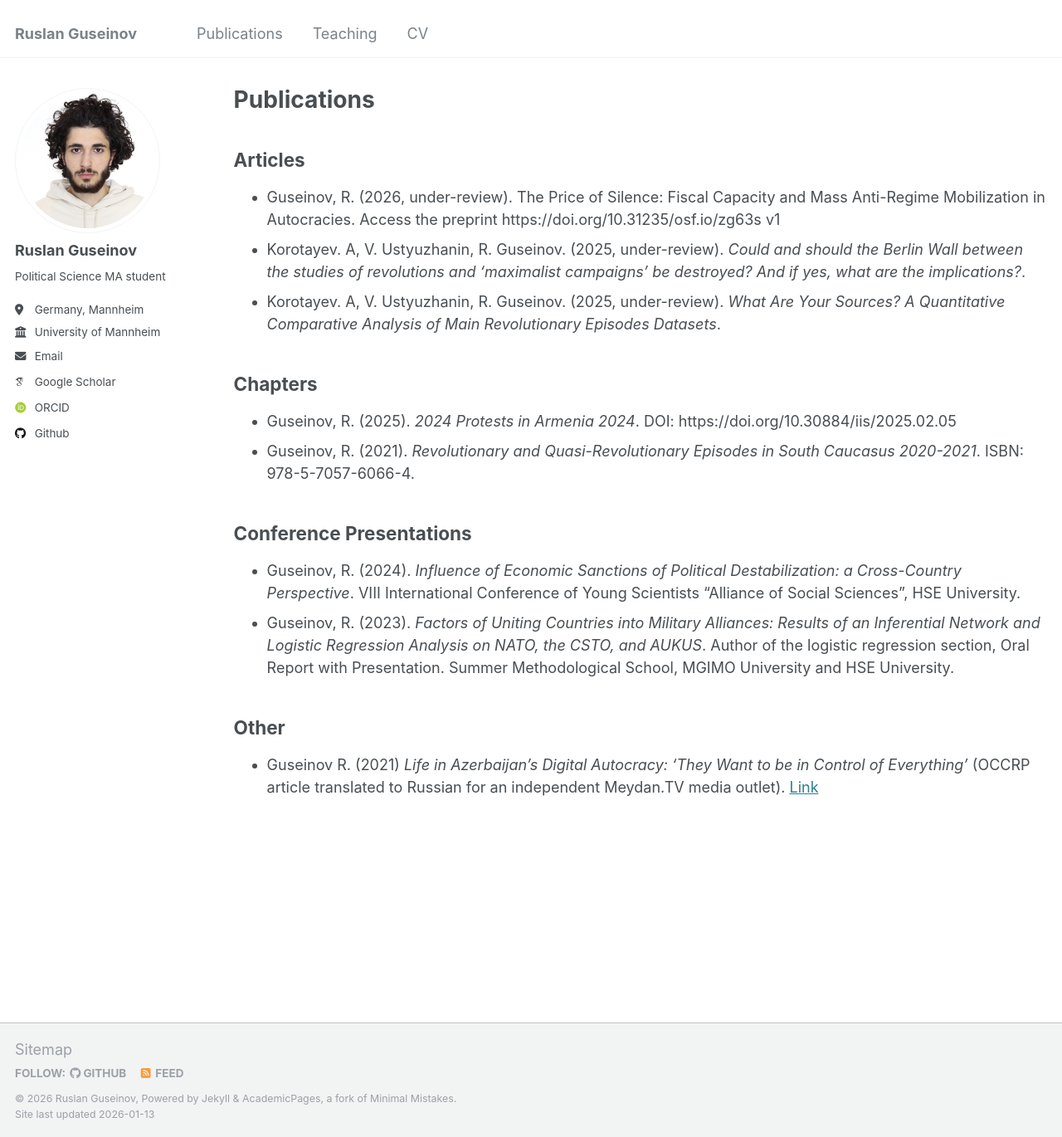
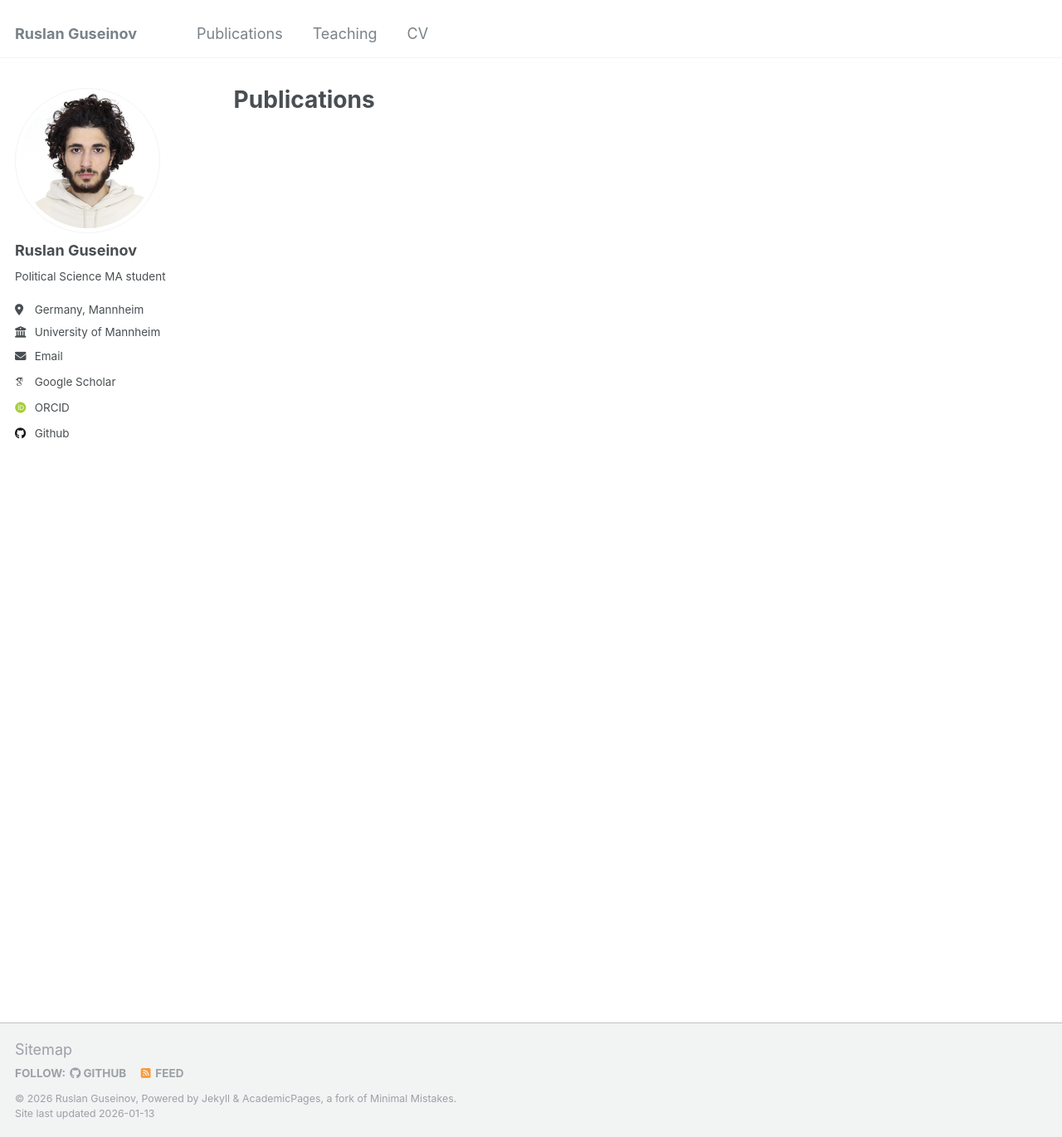
Before and after one commit to rguseinov/rguseinov.github.io, a Jekyll site: the page built from _pages/publications.md, in a window 1280 px wide and 1370 px high. Shown: the whole window at 83% size. Built offline with Jekyll 4.4.1, drawn with Linux system fonts in a browser that asks for light colours; some web fonts are replaced.

Commit message:
Update publications.md

```diff
--- a/_pages/publications.md
+++ b/_pages/publications.md
@@ -4,20 +4,3 @@ author_profile: true
 title: "Publications"
 permalink: /publications/
 ---
-
-## Articles
-* Guseinov, R. (2026, under-review). The Price of Silence: Fiscal Capacity and Mass Anti-Regime Mobilization
-in Autocracies. Access the preprint https://doi.org/10.31235/osf.io/zg63s v1
-* Korotayev. A, V. Ustyuzhanin, R. Guseinov. (2025, under-review). _Could and should the Berlin Wall between the studies of revolutions and ‘maximalist campaigns’ be destroyed? And if yes, what are the implications?_.
-* Korotayev. A, V. Ustyuzhanin, R. Guseinov. (2025, under-review). _What Are Your Sources? A Quantitative Comparative Analysis of Main Revolutionary Episodes Datasets_.
-
-## Chapters
-* Guseinov, R. (2025). _2024 Protests in Armenia 2024_. DOI: https://doi.org/10.30884/iis/2025.02.05
-* Guseinov, R. (2021). _Revolutionary and Quasi-Revolutionary Episodes in South Caucasus 2020-2021_. ISBN: 978-5-7057-6066-4.
-
-## Conference Presentations
-* Guseinov, R. (2024). _Influence of Economic Sanctions of Political Destabilization: a Cross-Country Perspective_. VIII International Conference of Young Scientists “Alliance of Social Sciences”, HSE University.
-* Guseinov, R. (2023). _Factors of Uniting Countries into Military Alliances: Results of an Inferential Network and Logistic Regression Analysis on NATO, the CSTO, and AUKUS_. Author of the logistic regression section, Oral Report with Presentation. Summer Methodological School, MGIMO University and HSE University.
-
-## Other
-* Guseinov R. (2021) _Life in Azerbaijan’s Digital Autocracy: ‘They Want to be in Control of Everything’_ (OCCRP article translated to Russian for an independent Meydan.TV media outlet). [Link](https://www.meydan.tv/ru/article/zhizn-v-azerbajdzhanskoj-informacionnoj-avtokratii-oni-hotyat-kontrolirovat-vse/)
```
